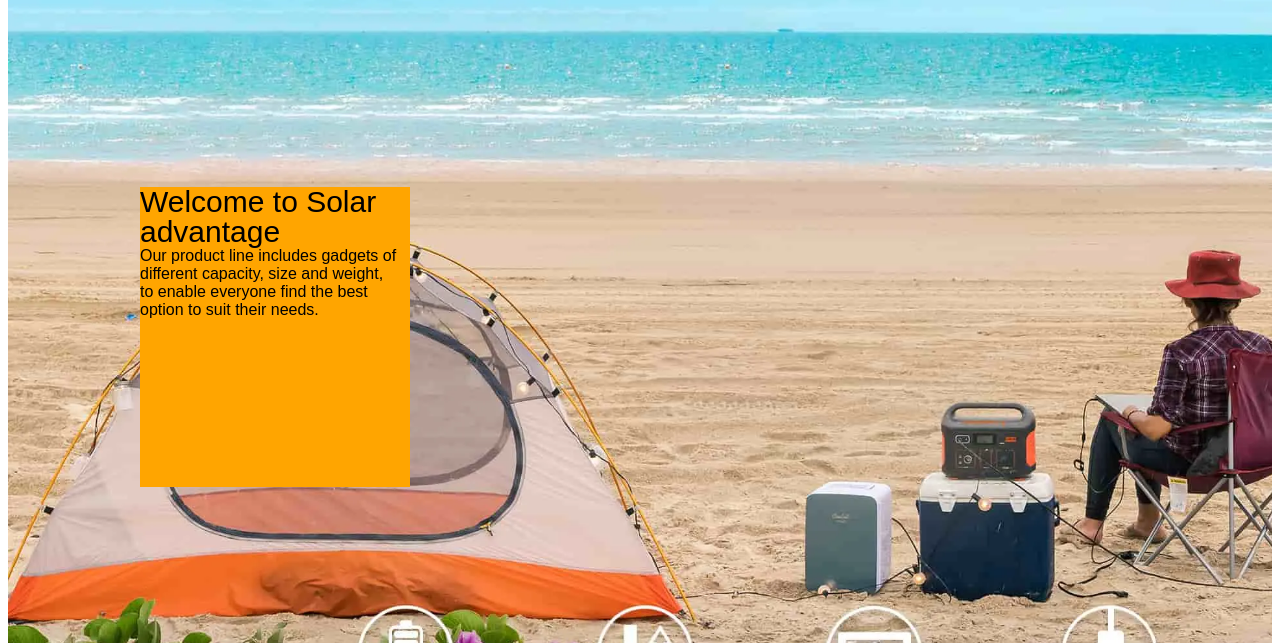
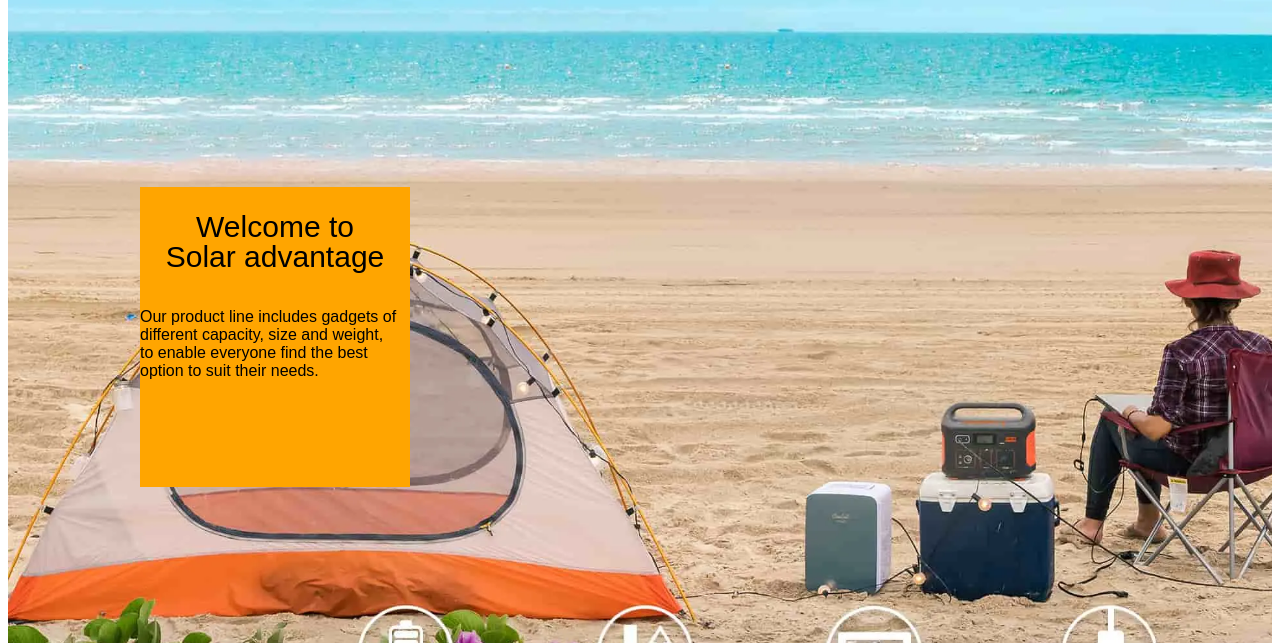
Before and after one commit to mikhailValerievich/LandinpageLIM, a plain HTML site: page landingPage/indexv2.html in a window 1280 px wide. Shown: the part 157-800 px from the top of the page. Drawn offline with Linux system fonts and the light colour scheme.

Commit message:
topOfSite

```diff
--- a/landingPage/indexv2.html
+++ b/landingPage/indexv2.html
@@ -15,8 +15,12 @@
             Welcome to Solar advantage
           </div>
           <div class="welcomeText">
-             Our product line includes gadgets of different capacity, size and weight,<br>
-            to enable everyone find the best option to suit their needs.<br>
+            <br>
+            <br>
+            <div class="textP">
+              Our product line includes gadgets of different capacity, size and weight,<br>
+              to enable everyone find the best option to suit their needs.<br>
+            </div>
             <br>
             <br>
           </div>
--- a/landingPage/styles/styles2.css
+++ b/landingPage/styles/styles2.css
@@ -27,6 +27,7 @@
 
 .welcomeWrap
 {
+  padding:25 25 0 25;
   background-color: orange;
   width:270px;
   height:300px;
@@ -40,8 +41,18 @@
   font-size:30px;
   line-height:30px;
   font-family:sans-serif,Verdana,Tahoma;
-}.welcomeText
+  text-align: center;
+  padding: 25px 25px 0px 25px;
+}
+.welcomeText
 {
+  font-family:sans-serif,Verdana,Tahoma;
+}
+
+.textP
+{
+  display:flex;
+  align-items: center;
   font-family:sans-serif,Verdana,Tahoma;
 }
 .socialIconWrap
```
